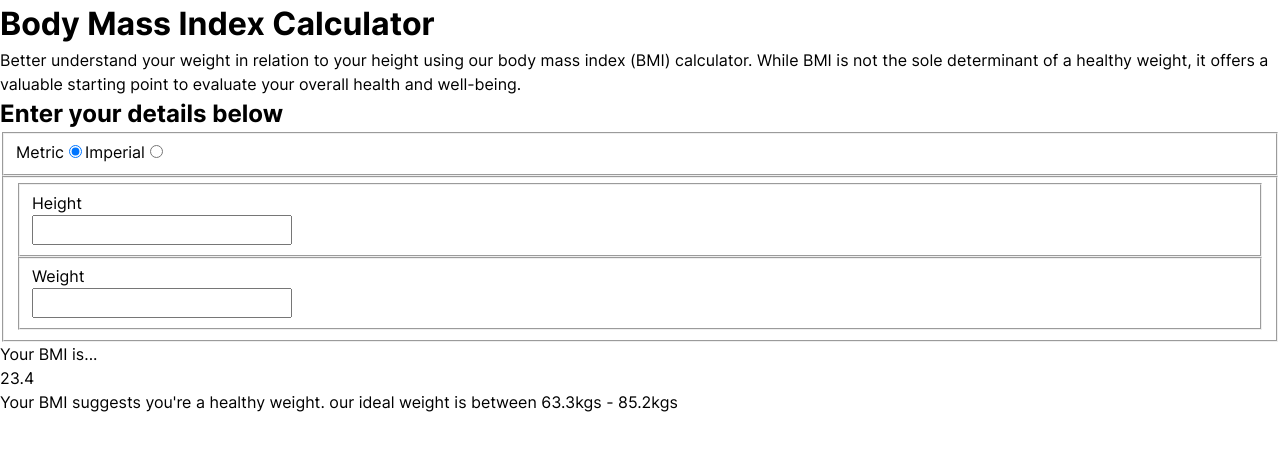
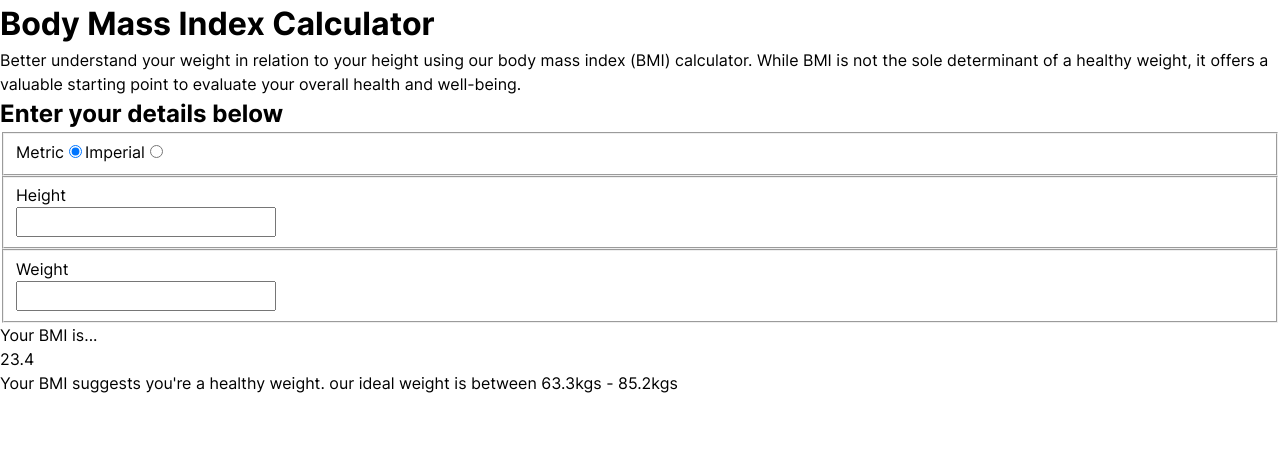
Before and after one commit to barryhanna/fem-bmi-vite, a React (Vite) app: page / in a window 1280 px wide. Shown: the top 450 px of the page. Built offline with nearby package versions, Linux system fonts and the light colour scheme.

Commit message:
Add more content

```diff
--- a/src/components/BMICalculator/BMICalculator.tsx
+++ b/src/components/BMICalculator/BMICalculator.tsx
@@ -10,7 +10,6 @@ const BMICalculator = () => {
             <input name="measurement" type="radio" id="imperial" value="imperial"/>
         </fieldset>
         <fieldset>
-        <fieldset>
             <p>Height</p>
             <input type="number" name="" id="height" inputMode="numeric"/>
         </fieldset>
@@ -18,7 +17,7 @@ const BMICalculator = () => {
             <p>Weight</p>
             <input type="number" name="" id="height" inputMode="numeric"/>
         </fieldset>
-        </fieldset>
+
         <div className="results__panel">
             <p>Your BMI is...</p>
             <p className="results__result">23.4</p>
--- /dev/null
+++ b/src/components/BMILimitationCard/index.tsx
@@ -0,0 +1,2 @@
+export * from './BMILimitationCard';
+export { default } from './BMILimitationCard';
--- /dev/null
+++ b/src/components/ImproveBMICard/ImproveBMICard.tsx
@@ -0,0 +1,5 @@
+const ImproveBMICard = () => {
+    return <p>Improve BMI Card</p>
+}
+
+export default ImproveBMICard;
--- /dev/null
+++ b/src/components/ImproveBMICard/index.tsx
@@ -0,0 +1,2 @@
+export * from './ImproveBMICard';
+export { default } from './ImproveBMICard';
```
Also changed, not shown: src/components/BMILimitationCard/BMILimitationCard.tsx (added, +7 -0 lines).
